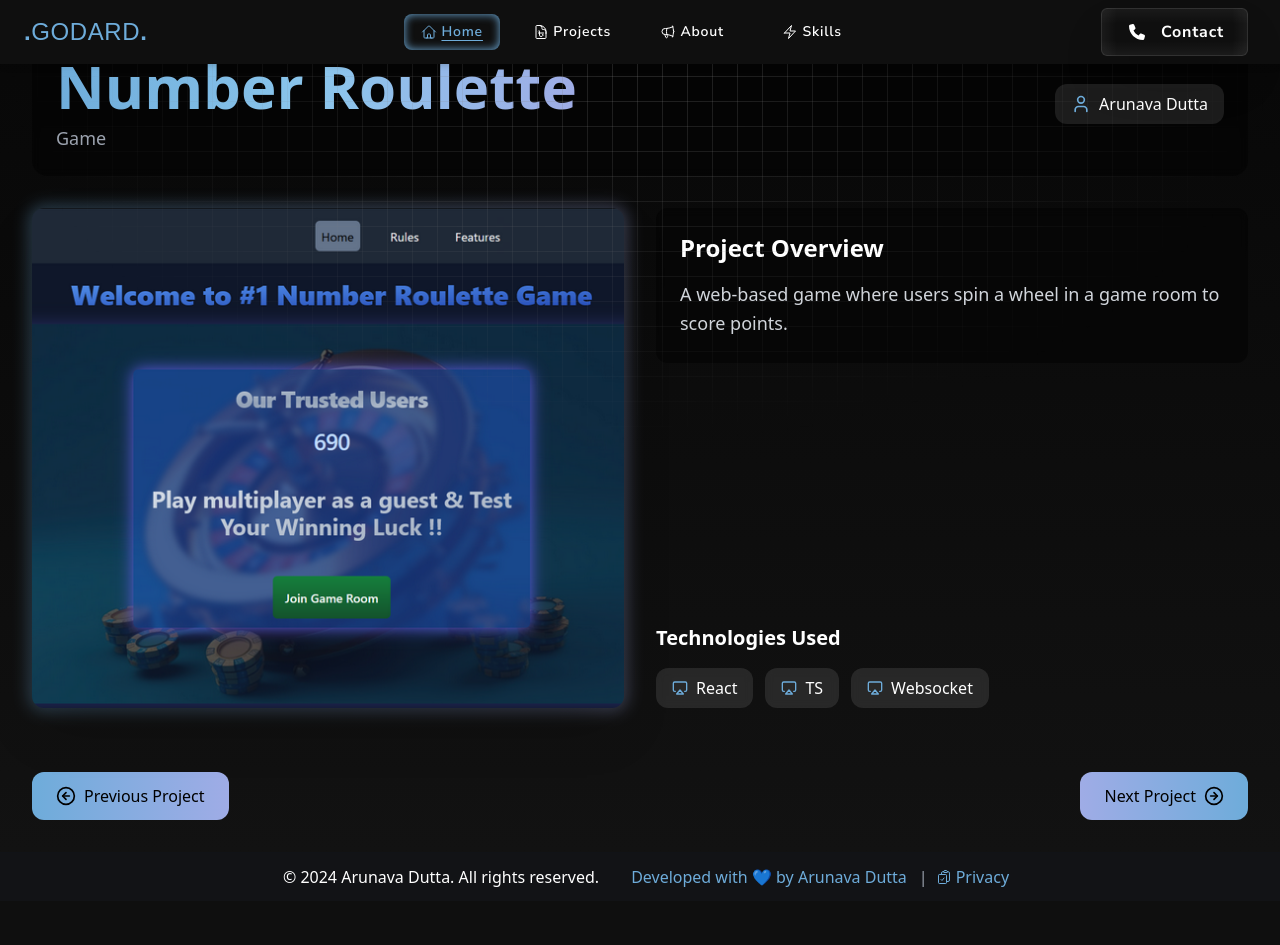
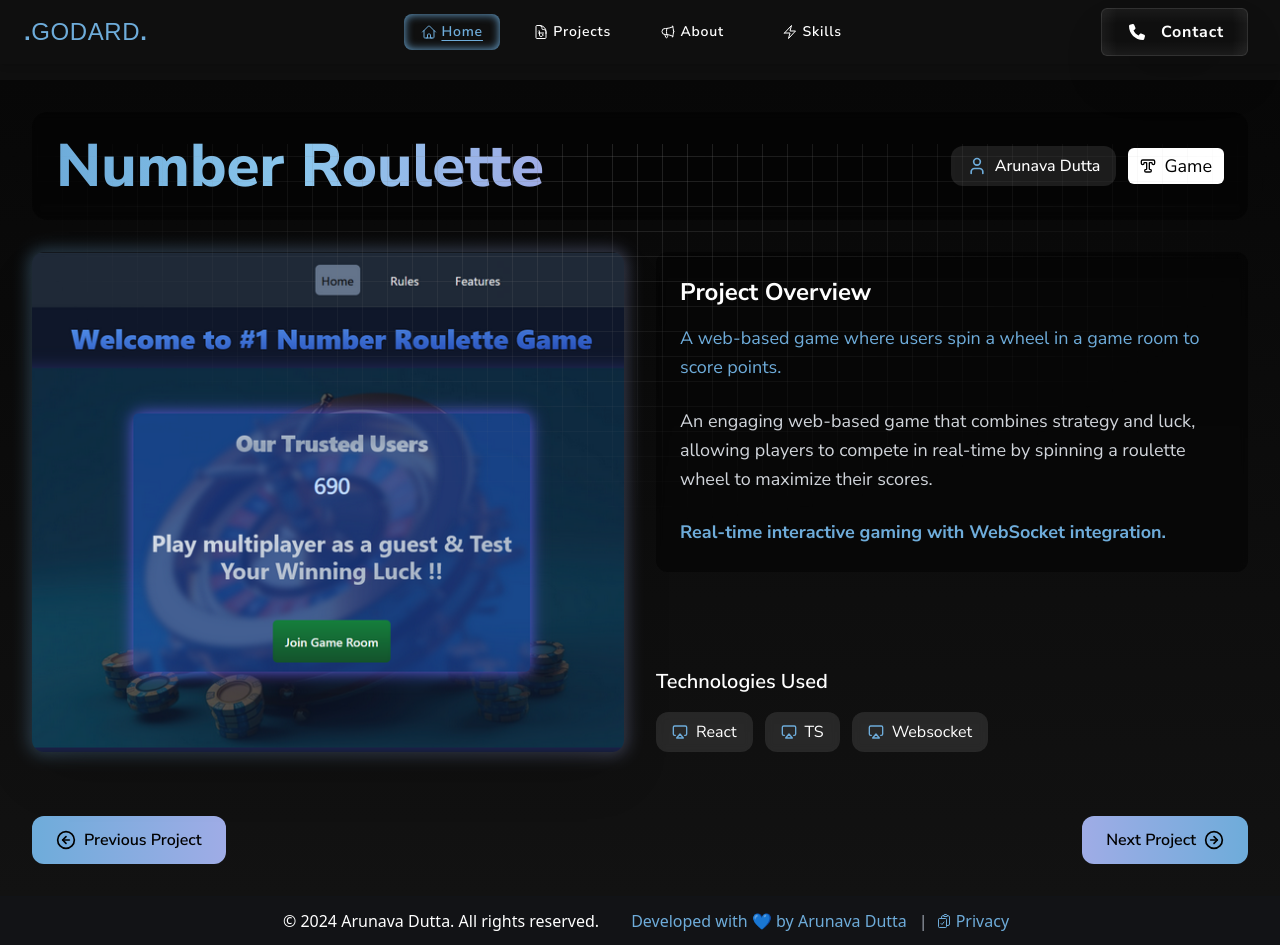
Before and after one commit to ArunavaCoderEm/Godard_Portfolio, a React (Vite) app: page /projectpage/1/1 in a window 1280 px wide. Before the commit the page ends 901 px from the top, so only its background shows below. Built offline with nearby package versions, Linux system fonts and the light colour scheme; a web font is replaced by a local one.

Commit message:
a lot of things are done

```diff
--- a/src/Pages/ProductPage.tsx
+++ b/src/Pages/ProductPage.tsx
@@ -2,7 +2,7 @@ import { motion } from "framer-motion";
 import React, { useEffect } from "react";
 import { useNavigate, useParams } from "react-router-dom";
 import { projectsList, ProjLbImg } from "../Context/Project";
-import { Airplay, ArrowLeftCircle, ArrowRightCircle, User } from "lucide-react";
+import { Airplay, ArrowLeftCircle, ArrowRightCircle, TypeOutline, User } from "lucide-react";
 
 export default function ProductPage(): React.ReactNode {
   const param = useParams();
@@ -31,7 +31,7 @@ export default function ProductPage(): React.ReactNode {
         duration: 0.5,
         ease: "easeOut",
       }}
-      className="min-h-screen bg-gradient-to-b from-[#070707] to-[#121212] p-4 md:p-6 lg:p-8"
+      className="min-h-screen bg-gradient-to-b from-[#070707] to-[#121212] p-4 mt-20 mukta md:p-6 lg:p-8"
     >
       <div className="max-w-7xl mx-auto">
         <div className="flex flex-col h-full space-y-8">
@@ -45,15 +45,17 @@ export default function ProductPage(): React.ReactNode {
               >
                 {element.label}
               </motion.h1>
-              {element.type && (
-                <p className="text-gray-400 text-lg">{element.type}</p>
-              )}
             </div>
             <div className="flex items-center space-x-3">
               <div className="bg-white/10 backdrop-blur-sm px-4 py-2 rounded-xl flex items-center space-x-2">
                 <User className="w-5 h-5 text-[#6EACDA]" />
                 <span className="text-white font-medium">{element.auth}</span>
               </div>
+              {element.type && (
+                <p className="text-black rounded-md flex items-center gap-2 bg-white px-3 py-1 text-lg">
+                  <TypeOutline className="w-4 h-4" />
+                  {element.type}</p>
+              )}
             </div>
           </div>
 
@@ -78,8 +80,14 @@ export default function ProductPage(): React.ReactNode {
                 <h2 className="text-2xl font-bold text-white mb-4">
                   Project Overview
                 </h2>
-                <p className="text-gray-300 leading-relaxed text-lg">
+                <p className="text-[#6EACDA] leading-relaxed text-lg">
                   {element.desc}
+                </p>
+                <p className="text-gray-300 mt-6 leading-relaxed text-lg">
+                  {element.maxdesc}
+                </p>
+                <p className="text-[#6EACDA] font-bold mt-6 leading-relaxed text-lg">
+                  {element.speciality}
                 </p>
               </div>
 
@@ -118,7 +126,7 @@ export default function ProductPage(): React.ReactNode {
               }`}
             >
               <ArrowLeftCircle className="w-5 h-5" />
-              <span>Previous Project</span>
+              <span className="font-semibold">Previous Project</span>
             </button>
 
             <button
@@ -132,7 +140,7 @@ export default function ProductPage(): React.ReactNode {
                   : "bg-gradient-to-r from-[#9FACE6] to-[#6EACDA] hover:shadow-lg hover:shadow-[#6EACDA]/20"
               }`}
             >
-              <span>Next Project</span>
+              <span className="font-semibold">Next Project</span>
               <ArrowRightCircle className="w-5 h-5" />
             </button>
           </div>
```
